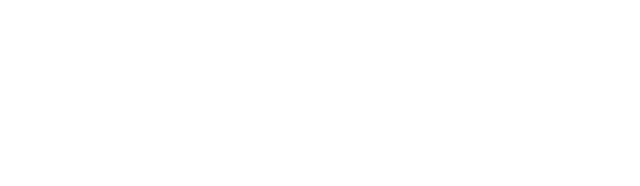
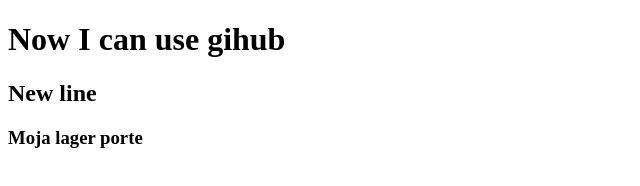
Before and after one commit to SynysterRudro/Module-3-GIT, a plain HTML site: page part-3.html in a window 1280 px wide. Shown: the whole page, without its empty margins (0-640 px from the left). Drawn offline with Linux system fonts and the light colour scheme.

Commit message:
second commit

```diff
--- a/part-3.html
+++ b/part-3.html
@@ -8,6 +8,8 @@
     <link rel="shortcut icon" href="download.png" type="image/x-icon">
 </head>
 <body>
-
+    <h1>Now I can use gihub</h1>
+    <h2>New line</h2>
+    <h3>Moja lager porte</h3>
 </body>
 </html>
```
